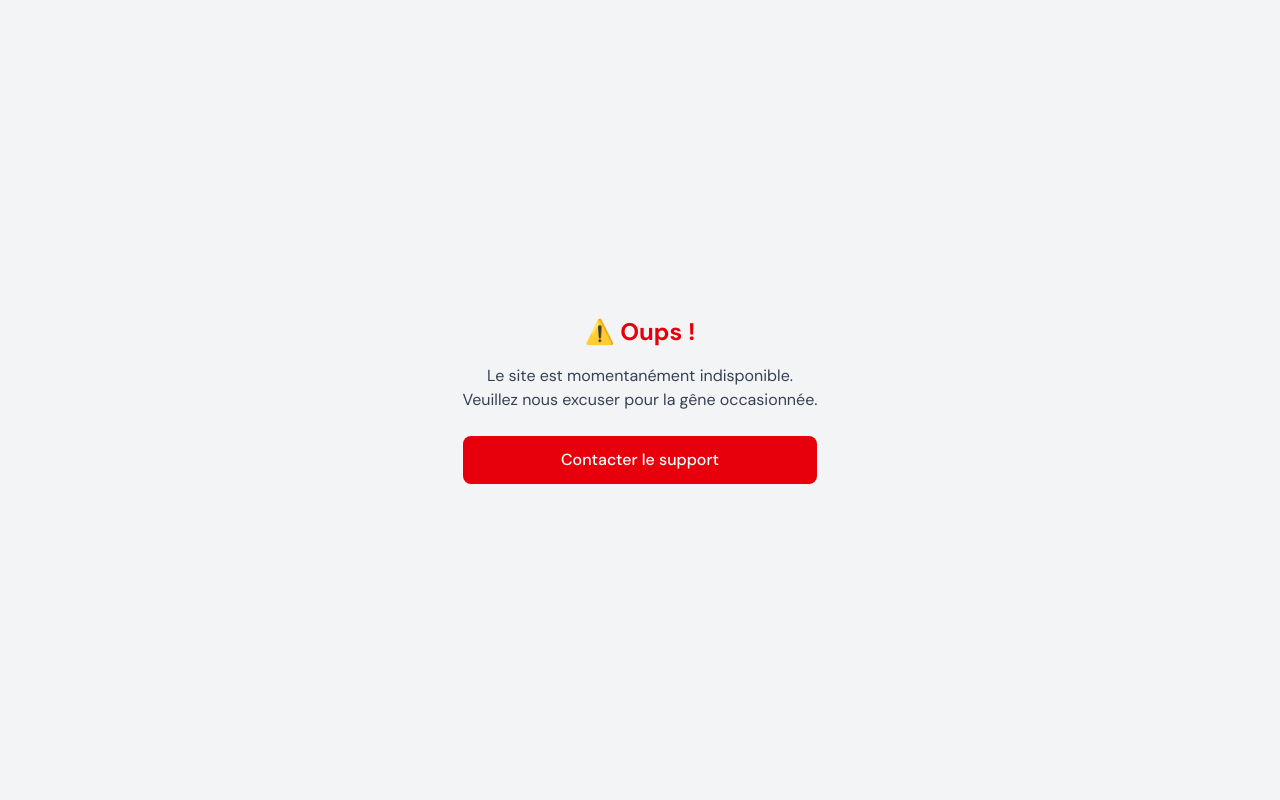
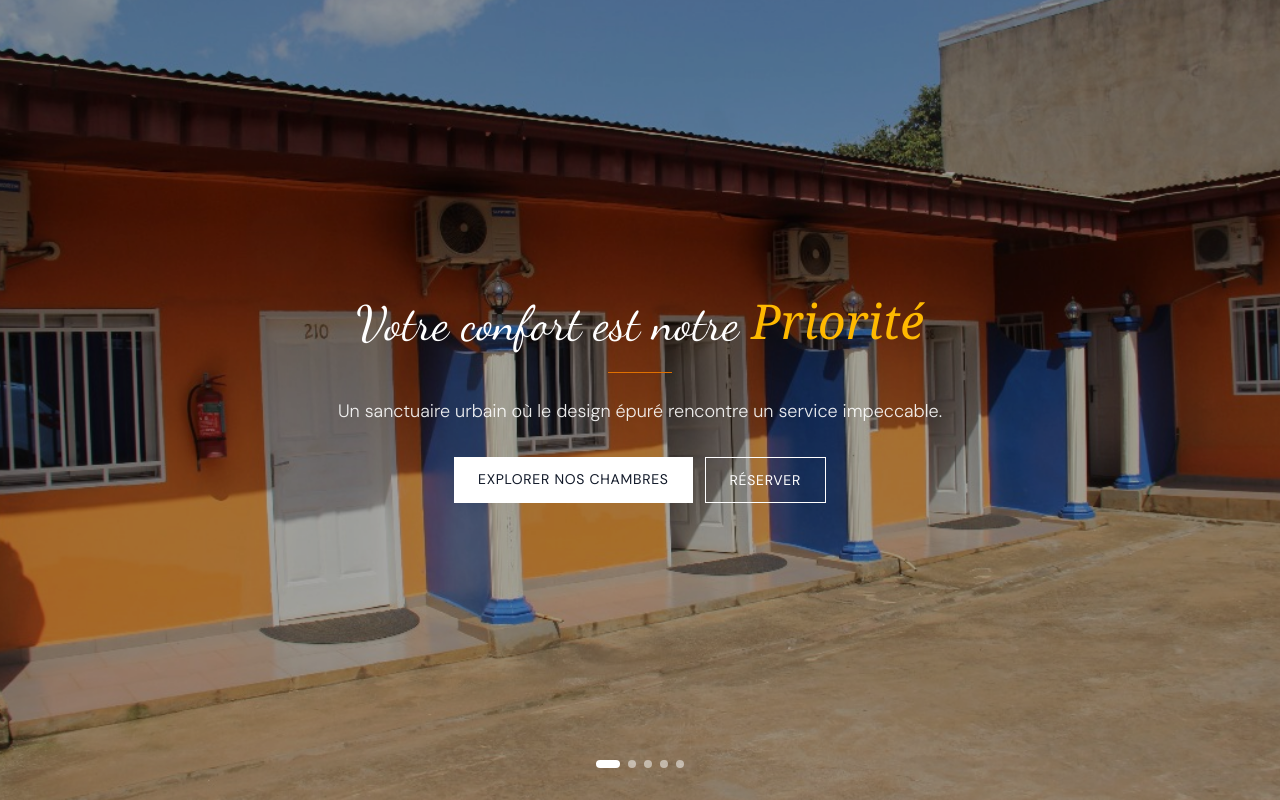
Before and after one commit to 1998-el/auberge, a Next.js app: page / in a window 1280 px wide. Shown: the top 800 px of the page. Built offline with nearby package versions, Linux system fonts and the light colour scheme; a web font is replaced by a local one.

Commit message:
Update page.tsx

```diff
--- a/src/app/page.tsx
+++ b/src/app/page.tsx
@@ -7,28 +7,9 @@ import Link from 'next/link';
 export default function Home() {
   return (
     <main>
-      <div className="flex flex-col items-center justify-center min-h-screen bg-gray-100 px-4">
-        <div className="bg-transparent rounded-2xl  p-8 max-w-md text-center">
-          <h2 className="text-2xl font-bold text-red-600 mb-4">⚠️ Oups !</h2>
-          <p className="text-gray-700 mb-6">
-            Le site est momentanément indisponible.<br />
-            Veuillez nous excuser pour la gêne occasionnée.
-          </p>
-
-          <div className="flex flex-col gap-3">
-            <Link
-              href="mailto:pmounkam8@gmail.com"
-              className="px-6 py-3 rounded-lg bg-red-600 text-white font-medium hover:bg-red-700 transition"
-            >
-              Contacter le support
-            </Link>
 
 
-          </div>
-        </div>
-      </div>
-
-      {/* <HeroBanner />
+      <HeroBanner />
 
       <div>
         <ScrollMotion>
@@ -243,7 +224,7 @@ export default function Home() {
           buttonHref="/reservation"
           backgroundImage="https://i.pinimg.com/736x/93/30/23/933023fac9c4c3ae6791082386fd8fe8.jpg"
         />
-      </div> */}
+      </div>
     </main>
   );
 }
```
